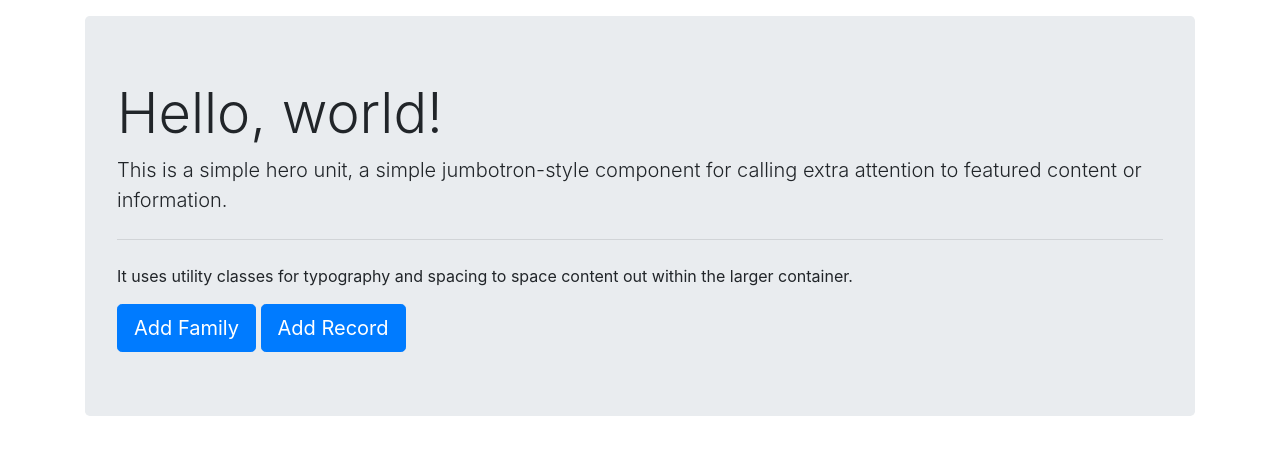
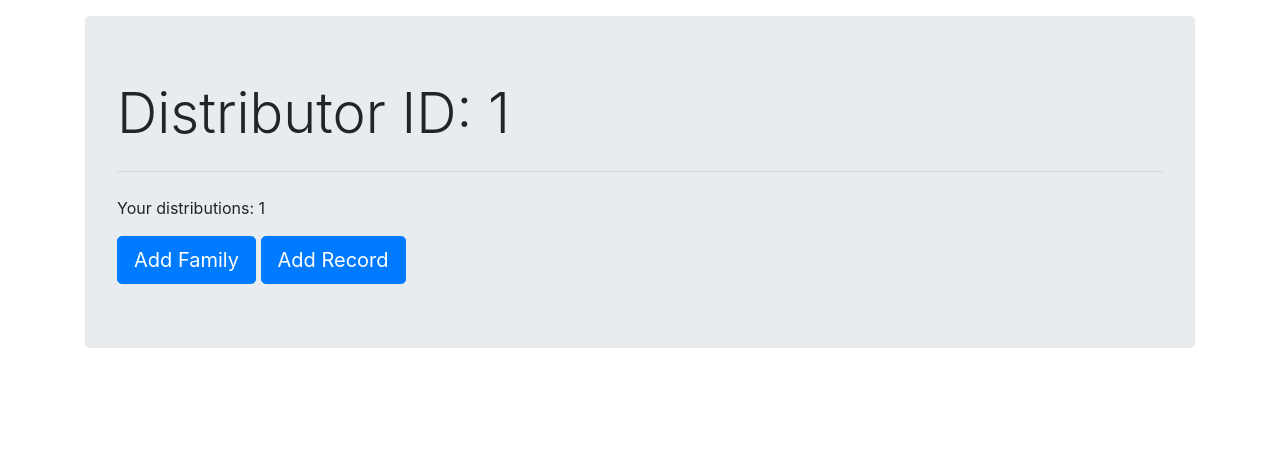
Before and after one commit to daniyaalk/charitytracking, a Flask app: page /distributor in a window 1280 px wide. Shown: the part 56-511 px from the top of the page. Run offline with Flask 2, Linux system fonts and the light colour scheme; the visitor is signed in with stand-in values (Sample User, id 1); tables that the repository leaves empty hold one stand-in row (values such as "Sample post"); some libraries are stand-ins or nearby versions.

Commit message:
Completed adding distribution records

```diff
--- a/app.py
+++ b/app.py
@@ -3,6 +3,7 @@ from flask_mysqldb import MySQL
 from wtforms import Form, StringField, PasswordField, validators, IntegerField
 import json
 from datetime import datetime
+import time
 
 app = Flask(__name__)
 app.secret_key = 'JFBSBFWMDSLKHHDKME'
@@ -141,7 +142,11 @@ def distributor():
 
     if 'id' not in session:
         return redirect(url_for('home'))
-    return render_template('distributor.html')
+
+    cur = mysql.connection.cursor()
+    cur.execute("SELECT COUNT(*) as distr_count FROM distribution WHERE distributor_id='"+str(session['id'])+"'")
+
+    return render_template('distributor.html', id=session['id'], count=cur.fetchone()['distr_count'])
 
 class AddFamily(Form):
     name = StringField('Name', [validators.Length(max=100, min=1),validators.InputRequired()])
@@ -227,7 +232,7 @@ def get_family(uuid):
             time_query=cur.fetchall()
 
             if time_query:
-                data['time'] = datetime.utcfromtimestamp(time_query[0]['time']).strftime('%d-%m-%Y')
+                data['time'] = datetime.utcfromtimestamp(time_query[0]['time']+19800).strftime('%d-%m-%Y')
             else:
                 data['time'] = "Never"
         else:
@@ -235,5 +240,18 @@ def get_family(uuid):
 
         return Response(json.dumps(data), mimetype='application/json')
 
+@app.route('/add-distribution/<uuid>')
+def distribute(uuid):
+    if 'id' not in session:
+        return null
+    else:
+
+        cur = mysql.connection.cursor()
+
+        #INSERT INTO `distribution` (`id`, `distributor_id`, `family_uuid`, `time`) VALUES (NULL, '123', '123', '123');
+        cur.execute("INSERT INTO `distribution` (`id`, `distributor_id`, `family_uuid`, `time`) VALUES (NULL, %s, %s, %s)",(str(session['id']), str(uuid), str(int(time.time()))))
+        mysql.connection.commit()
+        flash("The entry was successfully added!", "success")
+        return redirect(url_for('families'))
 
 app.run(debug=True);
--- a/templates/distributor.html
+++ b/templates/distributor.html
@@ -3,10 +3,9 @@
 {% block body %}
 <p>
   <div class="jumbotron">
-    <h1 class="display-4">Hello, world!</h1>
-    <p class="lead">This is a simple hero unit, a simple jumbotron-style component for calling extra attention to featured content or information.</p>
+    <h1 class="display-4">Distributor ID: {{ id }}</h1>
     <hr class="my-4">
-    <p>It uses utility classes for typography and spacing to space content out within the larger container.</p>
+    <p>Your distributions: {{ count }}</p>
     <a class="btn btn-primary btn-lg" href="/add_family" role="button">Add Family</a>&nbsp;<a class="btn btn-primary btn-lg" href="/families" role="button">Add Record</a>
   </div>
 </p>
```
Also changed, not shown: templates/families.html (+5 -4 lines).
